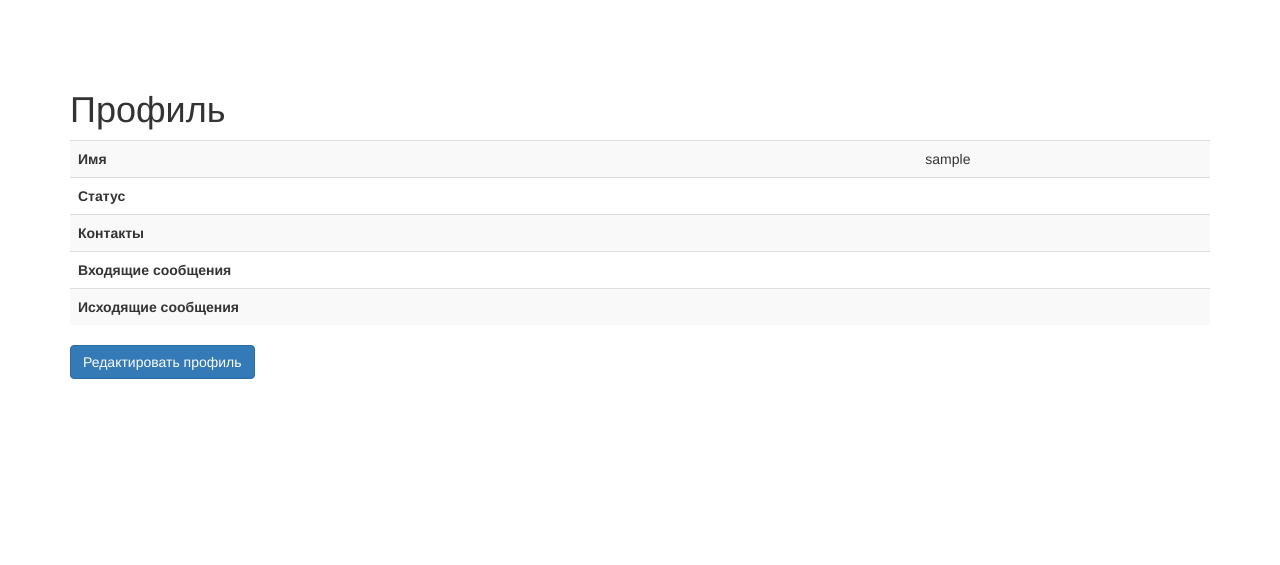
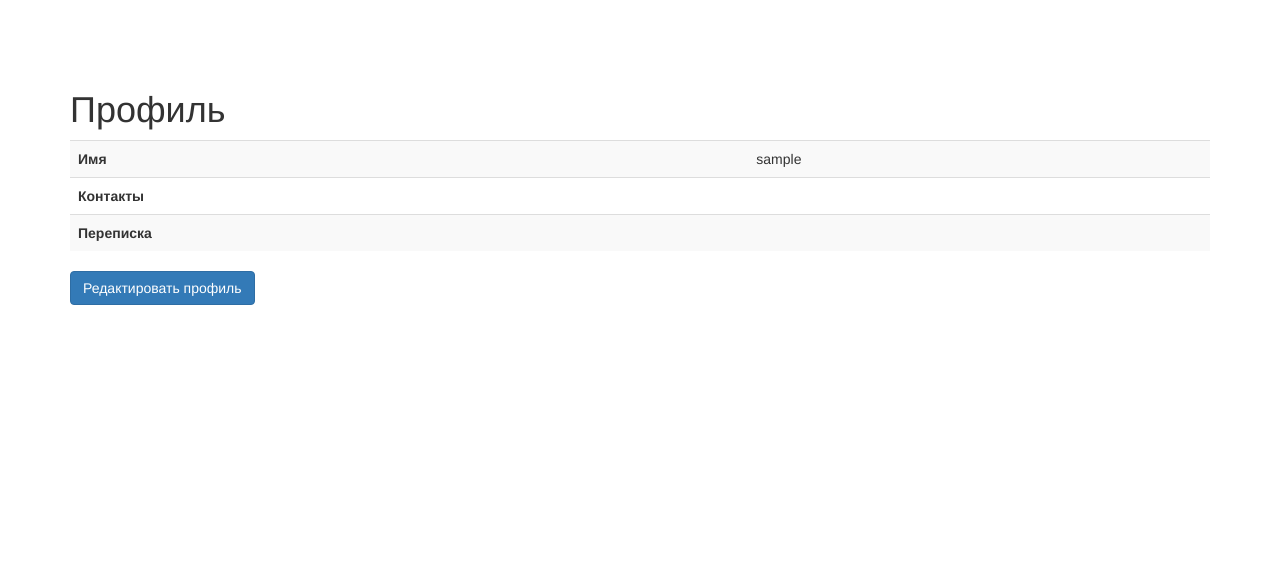
Before and after one commit to RVasiliy/offline_messager, a Yii app: template views/profile/index.php in a window 1280 px wide. Shown: the top 565 px of the page. Run offline with PHP 8.4 and a stand-in for Yii, Linux system fonts and the light colour scheme; the template is opened without the code that fills it: most values are stand-ins (such as "Sample title", 1, 10 or a date in 2020); data that the repository does not hold is empty; some libraries are stand-ins or nearby versions.

```diff
--- a/views/profile/index.php
+++ b/views/profile/index.php
@@ -15,20 +15,16 @@ $this->title = 'Профиль';
                     <td><?= $model->nickname; ?></td>
                 </tr>
                 <tr>
-                    <th>Статус</th>
-                    <td></td>
+                    <th>Контакты</th>
+                    <td>
+                        <!-- todo вставить кнопку "Перейти" -->
+                    </td>
                 </tr>
                 <tr>
-                    <th>Контакты</th>
-                    <td></td>
-                </tr>
-                <tr>
-                    <th>Входящие сообщения</th>
-                    <td></td>
-                </tr>
-                <tr>
-                    <th>Исходящие сообщения</th>
-                    <td></td>
+                    <th>Переписка</th>
+                    <td>
+                        <!-- todo вставить кнопку "Перейти" -->
+                    </td>
                 </tr>
             </table>
         </div>
--- a/views/profile/update.php
+++ b/views/profile/update.php
@@ -18,6 +18,7 @@ $this->title = 'Редактирование профиля';
 
             <div class="form-group">
                 <?= Html::submitButton('Сохранить', ['class' => 'btn btn-primary']) ?>
+                <?= Html::a('Отмена', ['profile/index'], ['class' => 'btn btn-default']) ?>
             </div>
 
             <?php ActiveForm::end(); ?>
```
